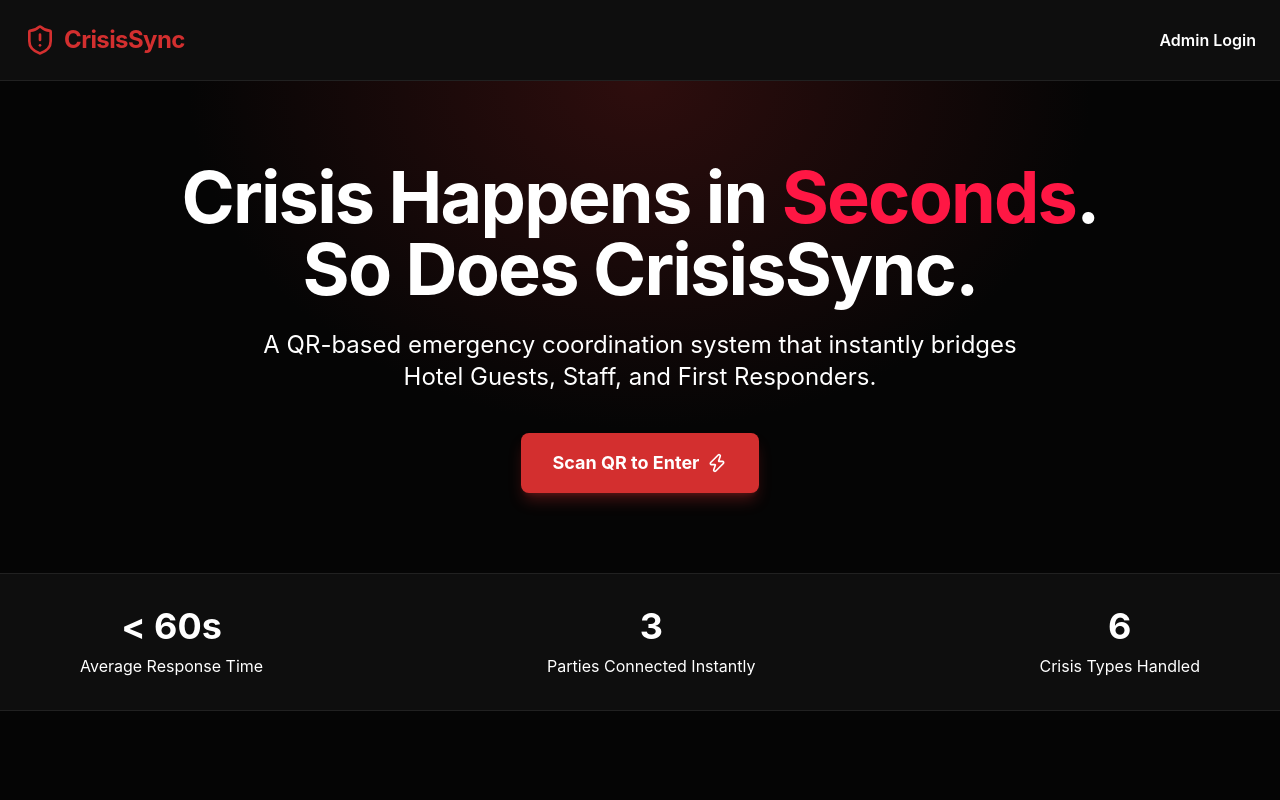
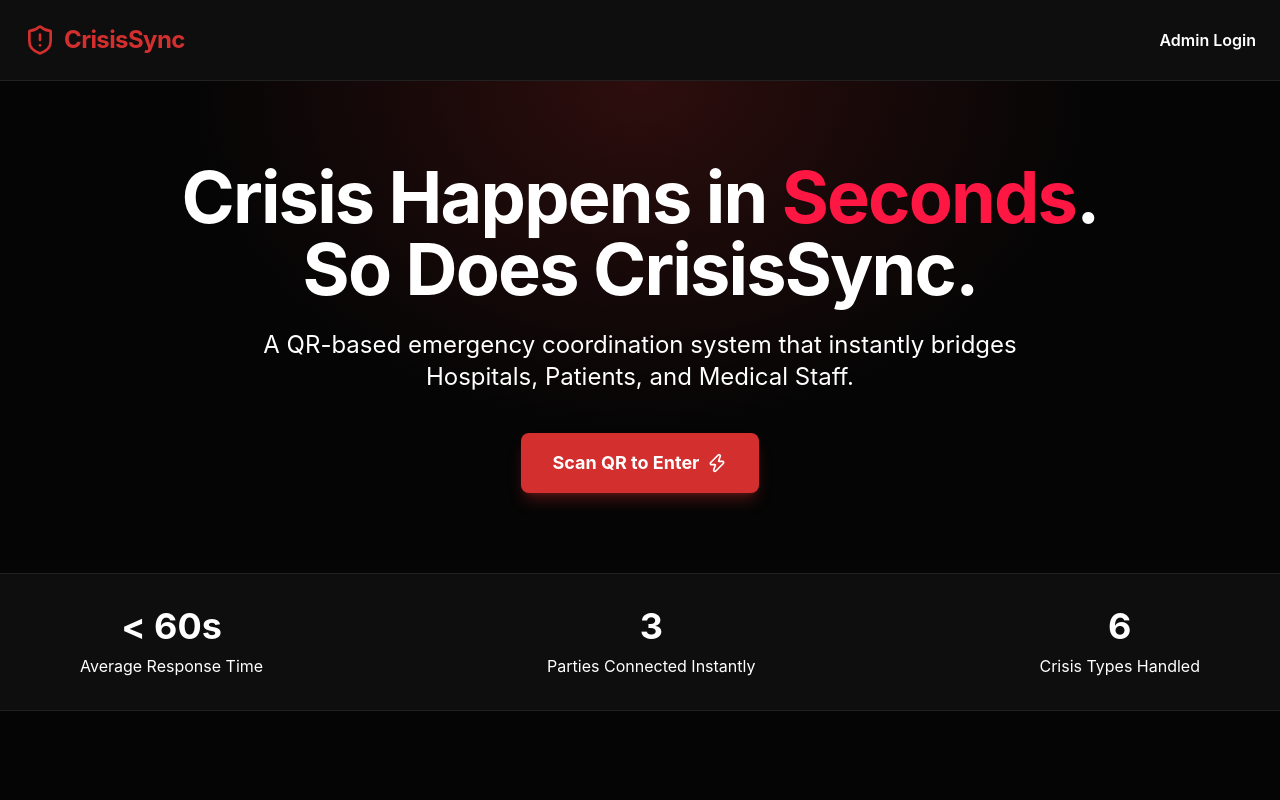
Before and after one commit to gopi0974/crisis-sync, a React (Vite) app: page / in a window 1280 px wide. Shown: the top 800 px of the page. Built offline with nearby package versions, Linux system fonts and the light colour scheme.

Commit message:
Update landing page copy to target hospitals

```diff
--- a/src/pages/LandingPage.jsx
+++ b/src/pages/LandingPage.jsx
@@ -25,7 +25,7 @@ export default function LandingPage() {
             Crisis Happens in <span className="text-alert-red">Seconds</span>.<br/>So Does CrisisSync.
           </h1>
           <p className="text-xl md:text-2xl text-text-secondary mb-10 max-w-3xl mx-auto">
-            A QR-based emergency coordination system that instantly bridges Hotel Guests, Staff, and First Responders.
+            A QR-based emergency coordination system that instantly bridges Hospitals, Patients, and Medical Staff.
           </p>
           <div className="flex gap-6 justify-center">
             <button
```
